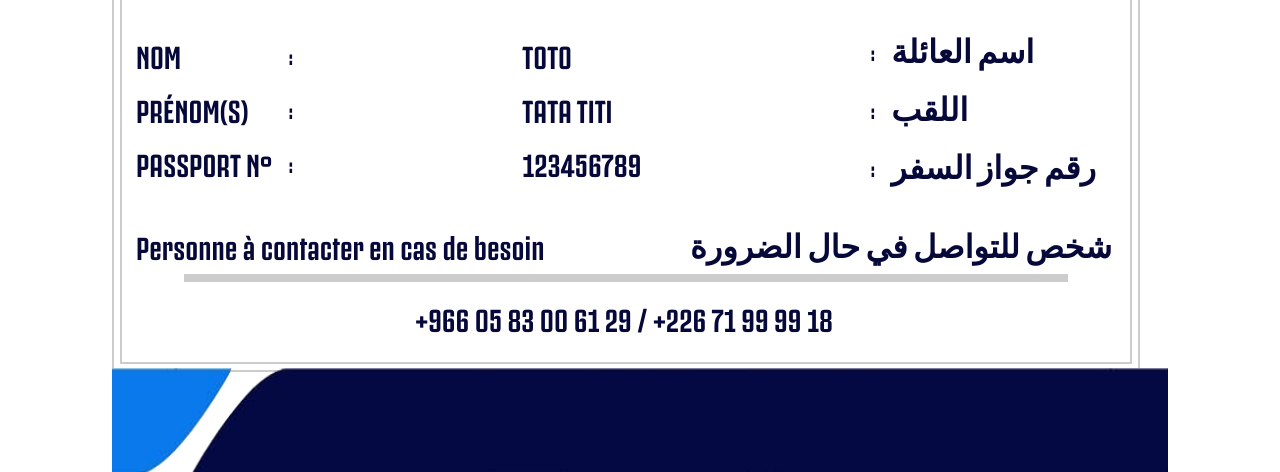
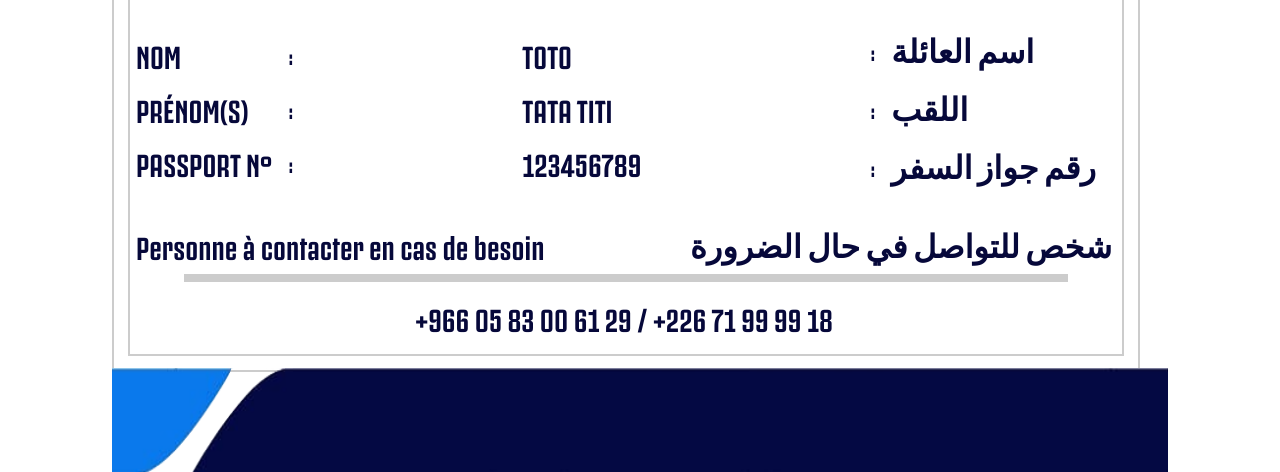
Before and after one commit to faso-dev/arafa-voyages, a plain HTML site: page index.html in a window 1280 px wide. Shown: the part 527-999 px from the top of the page. Drawn offline with Linux system fonts and the light colour scheme.

Commit message:
enhance(assets): improve border space

```diff
--- a/css/card.css
+++ b/css/card.css
@@ -57,10 +57,10 @@
   height: 100%;
 }
 .card::after {
-  width: calc(100% - 1rem);
-  height: calc(100% - 1rem);
-  top: 0.5rem;
-  left: 0.5rem;
+  width: calc(100% - 2rem);
+  height: calc(100% - 2rem);
+  top: 1rem;
+  left: 1rem;
 }
 .card .card-header {
   display: flex;
```
Also changed, not shown: images/result.png.
